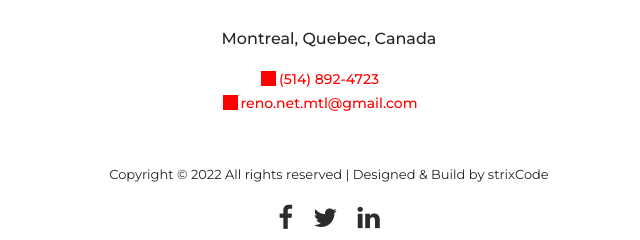
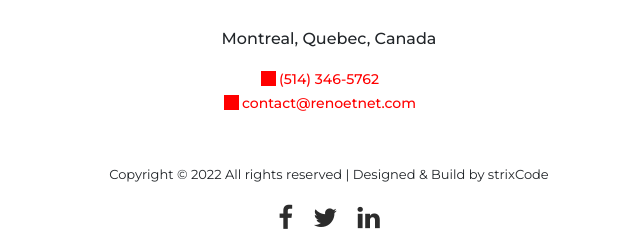
Before and after one commit to cipher-strix/ReN, a plain HTML site: page index.html in a window 1280 px wide. Shown: the part 3006-3246 px from the top of the page, 311-951 px from the left. Drawn offline with nearby package versions, Linux system fonts and the light colour scheme.

Commit message:
Update index.html

```diff
--- a/index.html
+++ b/index.html
@@ -164,7 +164,7 @@
           <h2>Soumission</h2>
         </div>
         <div class="form-part">
-            <form action="https://formsubmit.co/reno.net.mtl@gmail.com" method="POST" />
+            <form action="https://formsubmit.co/contact@renoetnet.com" method="POST" />
               <input type="text" id="fname" name="Nom" placeholder="nom" required>
               <input type="text" id="lname" name="Prénom" placeholder="prénom" required><br><br>
               <input type="email" name="Email" id="Email" placeholder="e-mail" required>
@@ -189,8 +189,8 @@
 
         <div class="contact-information">
           <p>Montreal, Quebec, Canada</p>
-          <a href="tel:514-892-4723" >(514) 892-4723</a> <br>
-          <a href="mailto:reno.net.mtl@gmail.com" >reno.net.mtl@gmail.com</a>
+          <a href="tel:514-346-5762" >(514) 346-5762</a> <br>
+          <a href="mailto:contact@renoetnet.com" >contact@renoetnet.com</a>
         </div>
         <div class="lower-part">
 
```
